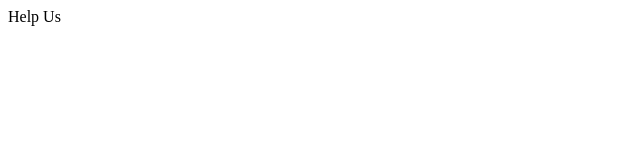
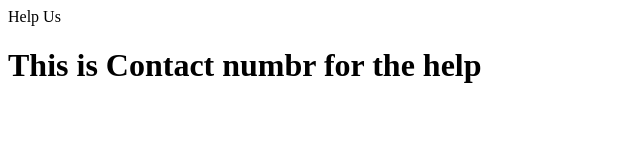
Before and after one commit to SyedMurtazaSaeed/test2405A, a plain HTML site: page HelpUS.html in a window 1280 px wide. Shown: the whole page, without its empty margins (0-640 px from the left). Drawn offline with Linux system fonts and the light colour scheme.

Commit message:
20-sep-2024Update HelpUS.html

```diff
--- a/HelpUS.html
+++ b/HelpUS.html
@@ -7,5 +7,6 @@
 </head>
 <body>
     Help Us
+<h1> This is Contact numbr for the help</h1>
 </body>
 </html>
```
